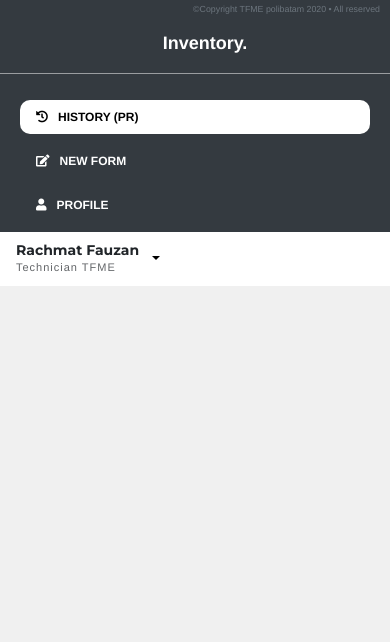
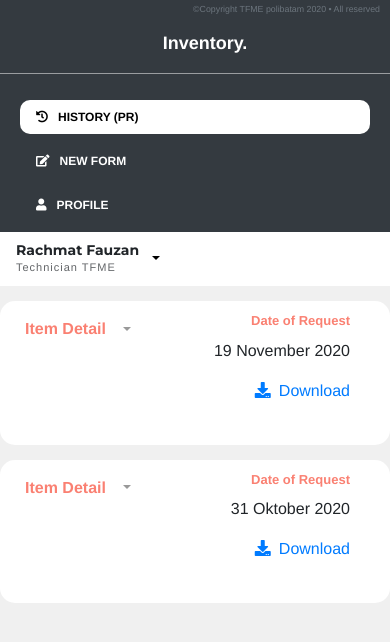
Before and after one commit to rachmatfauzan/tfme-inventory, a PHP site: page /teknisi/dashboard-tech.html in a window 390 px wide. Shown: the top 642 px of the page. Run offline with PHP 8.4, Linux system fonts and the light colour scheme; some libraries are stand-ins or nearby versions.

Commit message:
Membuat tampilan history dashboard teknisi

```diff
--- a/html/css/dashboard-adm.css
+++ b/html/css/dashboard-adm.css
@@ -20,7 +20,7 @@ div.atap{
     width: 100%;
     position: fixed;
     height: 10px;
-    z-index: 9999;
+    z-index: 1;
     border-radius: 10px;
     background-color: rgb(240, 240, 240);
 }
--- a/html/input-data.html
+++ b/html/input-data.html
@@ -537,9 +537,6 @@
         $(document).ready(function () {
             $('#data').DataTable({
                 scrollX: true,
-                scroller: {
-                    displayBuffer : 20
-                }
             });
         });
     </script>
--- a/html/iqa/css/dashboard-iqa.css
+++ b/html/iqa/css/dashboard-iqa.css
@@ -111,6 +111,9 @@ nav a i{
         margin-top: 10px;
         margin-bottom: 10px;
     }
+    div.atap{
+        display: none;
+    }
 }
 
 /* Header Search */
--- a/html/teknisi/css/dashboard-tech.css
+++ b/html/teknisi/css/dashboard-tech.css
@@ -1,13 +1,15 @@
-*{
+* {
     box-sizing: border-box;
 }
-body{
+
+body {
     font-family: Helvetica, sans-serif;
     margin: 0;
     padding: 0;
     background-color: rgb(240, 240, 240);
 }
-nav{
+
+nav {
     height: 98%;
     position: fixed;
     width: 15%;
@@ -15,7 +17,7 @@ nav{
     z-index: 1;
 }
 
-div.atap{
+div.atap {
     top: 0;
     width: 100%;
     position: fixed;
@@ -24,7 +26,8 @@ div.atap{
     z-index: 999;
     background-color: rgb(240, 240, 240);
 }
-.nav-item a{
+
+.nav-item a {
     color: white;
     margin-left: 20px;
     margin-right: 20px;
@@ -35,10 +38,12 @@ div.atap{
     text-decoration: none;
     margin-top: 40px;
 }
-.nav-item{
+
+.nav-item {
     width: 100%;
 }
-.brand{
+
+.brand {
     margin-left: 20px;
     margin-top: 30px;
     color: white;
@@ -46,34 +51,40 @@ div.atap{
     font-size: 18px;
     text-decoration: none;
 }
-.brand:hover{
+
+.brand:hover {
     text-decoration: none;
     color: white;
 }
-hr{
+
+hr {
     width: 100%;
     opacity: 0.5;
     background-color: black;
     border-color: white;
 }
-.nav-item a:hover{
+
+.nav-item a:hover {
     background-color: salmon;
     opacity: 0.7;
     color: black;
 }
-nav .active{
+
+nav .active {
     background-color: white;
     color: black;
 }
-nav .active:hover{
+
+nav .active:hover {
     background-color: white;
 }
-nav a i{
+
+nav a i {
     margin-right: 10px;
 }
 
 /* Copyright */
-.copyright{
+.copyright {
     position: absolute;
     bottom: 0;
     text-align: center;
@@ -81,20 +92,23 @@ nav a i{
     margin-bottom: 5px;
     font-size: 11px;
 }
-.konten{
+
+.konten {
     margin-left: 15%;
     width: 300px;
     flex: 5;
     margin-right: 10px;
 }
+
 .grid {
     display: flex;
     padding: 10px;
     object-fit: contain;
     height: 100%;
 }
+
 /* Responsive sidebar */
-@media screen and (max-width:900px){
+@media screen and (max-width:900px) {
     nav {
         width: 100%;
         margin: auto;
@@ -102,17 +116,21 @@ nav a i{
         border-radius: 0;
         position: unset;
     }
-    .brand{
+
+    .brand {
         text-align: center;
     }
-    .konten{
+
+    .konten {
         margin-left: 0;
     }
-    .nav-item a{
+
+    .nav-item a {
         margin-top: 10px;
         margin-bottom: 10px;
     }
-    .atap{
+
+    .atap {
         display: none;
     }
 }
@@ -121,63 +139,74 @@ nav a i{
 .navbar {
     background-color: white;
     border-radius: 15px;
-    margin-left: 10px ;
+    margin-left: 10px;
     display: flex;
     justify-content: space-between;
 }
 
-.profile{
+.profile {
     display: flex;
     align-items: center;
 }
-.profile-name h5{
+
+.profile-name h5 {
     margin: 0;
     font-family: 'Montserrat', sans-serif;
     font-weight: bold;
     font-size: 16px;
 }
-.profile-name p{
+
+.profile-name p {
     margin: 0;
     font-size: 12px;
     letter-spacing: 1px;
     font-weight: 200;
     opacity: 0.7;
 }
+
 .wrapper-image {
     overflow: hidden;
     margin: 10px;
     width: 150px;
-  }
+}
 
 .wrapper-image img {
     display: block;
     width: 100%;
 }
-.dropdown{
+
+.dropdown {
     background: transparent;
 }
-.dropdown-menu{
+
+.dropdown-menu {
     transition: max-height 4s;
 }
-.dropdown .btn{
+
+.dropdown .btn {
     background: transparent;
 }
-.dropdown-item{
+
+.dropdown-item {
     font-size: 11px;
 }
+
 .dropdown-item i {
     margin-right: 10px;
 }
+
 /* Responsive Header */
-@media screen and (max-width:900px){
-    .konten{
+@media screen and (max-width:900px) {
+    .konten {
         width: 100%;
     }
-    .grid{
+
+    .grid {
         flex-direction: column;
         padding: 0;
     }
-    .copyright{
+
+    .copyright {
         top: 0;
         right: 0;
         text-align: right;
@@ -185,32 +214,98 @@ nav a i{
         width: auto;
         height: 20px;
     }
-    .navbar{
+
+    .navbar {
         margin: 0;
         border-radius: 0;
     }
-    .profile h5{
+
+    .profile h5 {
         font-size: 14px;
     }
-    .profile p{
+
+    .profile p {
         font-size: 11px;
     }
-    .profile{
+
+    .profile {
         width: 100vw;
     }
-    .wrapper-image{
+
+    .wrapper-image {
         display: none;
         height: 0;
         width: 0;
     }
 }
+
 /* End header profile */
 
- .btn:focus, .btn:active{
+.btn:focus,
+.btn:active {
     outline: none !important;
     box-shadow: none;
 }
+
 /* placeholder font custome*/
-::-webkit-input-placeholder{
+::-webkit-input-placeholder {
     font-size: 13px;
 }
+
+/* box */
+.box {
+    margin-left: 10px;
+    border-radius: 15px;
+    background-color: white;
+    margin-top: 15px;
+    padding: 10px;
+    margin-bottom: 15px;
+}
+
+.form-group .waktu {
+    text-align: right;
+}
+
+.form-group .tanda .title {
+    color: salmon;
+    font-weight: bold;
+}
+
+.form-group .col label {
+    font-weight: 600;
+    color: black;
+    font-size: 13px;
+}
+
+.tanda .detail a {
+    text-decoration: none;
+}
+
+.tanda .detail a:hover {
+    color: salmon;
+    transition: .3s ease-out;
+}
+
+.tanda .dropdown-toggle.collapser{
+    color: #999;
+}
+
+.tanda .dropdown-toggle.collapser:hover {
+    color: saddlebrown;
+}
+
+.dropdown-toggle[aria-expanded="true"]:after {
+    transform: rotate(180deg);
+}
+
+/*for animation*/
+.dropdown-toggle:after {
+    transition: 0.7s;
+}
+
+@media screen and (max-width:900px) {
+    .box {
+        margin-top: 15px;
+        margin-left: 0;
+    }
+}
--- a/html/teknisi/dashboard-tech.html
+++ b/html/teknisi/dashboard-tech.html
@@ -43,7 +43,8 @@
             <a class="brand" href="#">Inventory.</a>
             <hr>
             <div class="nav-item">
-                <a class="nav-link active" href="../detail-user-list.html"><i class="fas fa-history"></i>History (PR)</a>
+                <a class="nav-link active" href="../detail-user-list.html"><i class="fas fa-history"></i>History
+                    (PR)</a>
                 <a class="nav-link" href="#"><i class="fas fa-edit"></i>New Form</a>
                 <a class="nav-link" href="#"><i class="fas fa-user"></i>Profile</a>
             </div>
@@ -75,6 +76,179 @@
                     </div>
                 </div>
             </div>
+            <div class="box">
+                <div class="content">
+                    <div class="group">
+                        <div class="form-group col-md d-flex justify-content-between">
+                            <div class="tanda">
+                                <label class="title">Item Detail</label>
+                                <a class="btn dropdown-toggle collapser" data-toggle="collapse"
+                                    role="button" aria-expanded="false" aria-controls="collapseExample"></a>
+                                <div class="form-group collapse" id="collapseExample">
+                                    <div class="form-group col">
+                                        <table class="table">
+                                            <tr>
+                                                <td>
+                                                    <label>Item Name</label>
+                                                </td>
+                                                <td>
+                                                    <p class="text-capitalize">magazine lead frame</p>
+                                                </td>
+                                            </tr>
+                                            <tr>
+                                                <td>
+                                                    <label>Description</label>
+                                                </td>
+                                                <td>
+                                                    <p class="text-capitalize">FC840 VBLUE 1KG (3D PRINTER
+                                                        STRATASYS-POLYJET
+                                                        OBJECT30)</p>
+                                                </td>
+                                            </tr>
+                                            <tr>
+                                                <td>
+                                                    <label>Type</label>
+                                                </td>
+                                                <td>
+                                                    <p>OBJ-04034</p>
+                                                </td>
+                                            </tr>
+                                            <tr>
+                                                <td>
+                                                    <label>Part Number</label>
+                                                </td>
+                                                <td>
+                                                    <p>GN00404004</p>
+                                                </td>
+                                            </tr>
+                                            <tr>
+                                                <td>
+                                                    <label>Part Number</label>
+                                                </td>
+                                                <td>
+                                                    <p>GN00404004</p>
+                                                </td>
+                                            </tr>
+                                            <tr>
+                                                <td>
+                                                    <label>Cost Center</label>
+                                                </td>
+                                                <td>
+                                                    <p>40</p>
+                                                </td>
+                                            </tr>
+                                            <tr>
+                                                <td>
+                                                    <label>Account Code</label>
+                                                </td>
+                                                <td>
+                                                    <p>4010001</p>
+                                                </td>
+                                            </tr>
+                                        </table>
+                                    </div>
+                                </div>
+                            </div>
+                            <div class="tanda form-group col d-flex flex-column align-items-end">
+                                <label class="title">Date of Request</label>
+                                <p>19 November 2020</p>
+
+                                <div class="detail">
+                                    <a href="#"><i class="fas fa-download mr-2"></i>Download</a>
+                                </div>
+                            </div>
+                        </div>
+                    </div>
+                </div>
+            </div>
+            <!--  -->
+            <div class="box">
+                <div class="content">
+                    <div class="group">
+                        <div class="form-group col-md d-flex justify-content-between">
+                            <div class="tanda">
+                                <label class="title">Item Detail</label>
+                                <a class="btn dropdown-toggle collapser" data-toggle="collapse"
+                                 role="button" aria-expanded="false" aria-controls="collapseExample"></a>
+                                <div class="form-group collapse" id="collapseExample">
+                                    <div class="form-group col">
+                                        <table class="table">
+                                            <tr>
+                                                <td>
+                                                    <label>Item Name</label>
+                                                </td>
+                                                <td>
+                                                    <p class="text-capitalize">magazine lead frame</p>
+                                                </td>
+                                            </tr>
+                                            <tr>
+                                                <td>
+                                                    <label>Description</label>
+                                                </td>
+                                                <td>
+                                                    <p class="text-capitalize">FC840 VBLUE 1KG (3D PRINTER
+                                                        STRATASYS-POLYJET
+                                                        OBJECT30)</p>
+                                                </td>
+                                            </tr>
+                                            <tr>
+                                                <td>
+                                                    <label>Type</label>
+                                                </td>
+                                                <td>
+                                                    <p>OBJ-04034</p>
+                                                </td>
+                                            </tr>
+                                            <tr>
+                                                <td>
+                                                    <label>Part Number</label>
+                                                </td>
+                                                <td>
+                                                    <p>GN00404004</p>
+                                                </td>
+                                            </tr>
+                                            <tr>
+                                                <td>
+                                                    <label>Part Number</label>
+                                                </td>
+                                                <td>
+                                                    <p>GN00404004</p>
+                                                </td>
+                                            </tr>
+                                            <tr>
+                                                <td>
+                                                    <label>Cost Center</label>
+                                                </td>
+                                                <td>
+                                                    <p>40</p>
+                                                </td>
+                                            </tr>
+                                            <tr>
+                                                <td>
+                                                    <label>Account Code</label>
+                                                </td>
+                                                <td>
+                                                    <p>4010001</p>
+                                                </td>
+                                            </tr>
+                                        </table>
+                                    </div>
+                                </div>
+                            </div>
+                            <div class="tanda form-group col d-flex flex-column align-items-end">
+                                <label class="title">Date of Request</label>
+                                <p>31 Oktober 2020</p>
+
+                                <div class="detail">
+                                    <a href="#"><i class="fas fa-download mr-2"></i>Download</a>
+                                </div>
+                            </div>
+                        </div>
+                    </div>
+                </div>
+            </div>
+            <!--  -->
+
         </div>
     </div>
 
@@ -93,6 +267,14 @@
             });
         });
     </script>
+
+
+    <!-- Collapse  -->
+    <script>
+        $('.collapser').click(function () {
+            $(this).next().collapse('toggle');
+        });
+    </script>
 </body>
 
 </html>
```
Also changed, not shown: html/teknisi/profile-tech.html (added, +39 -0 lines), adobeXD/bahan/icon/user.svg (deleted). Lines whose indentation alone changed are shown as unchanged.
